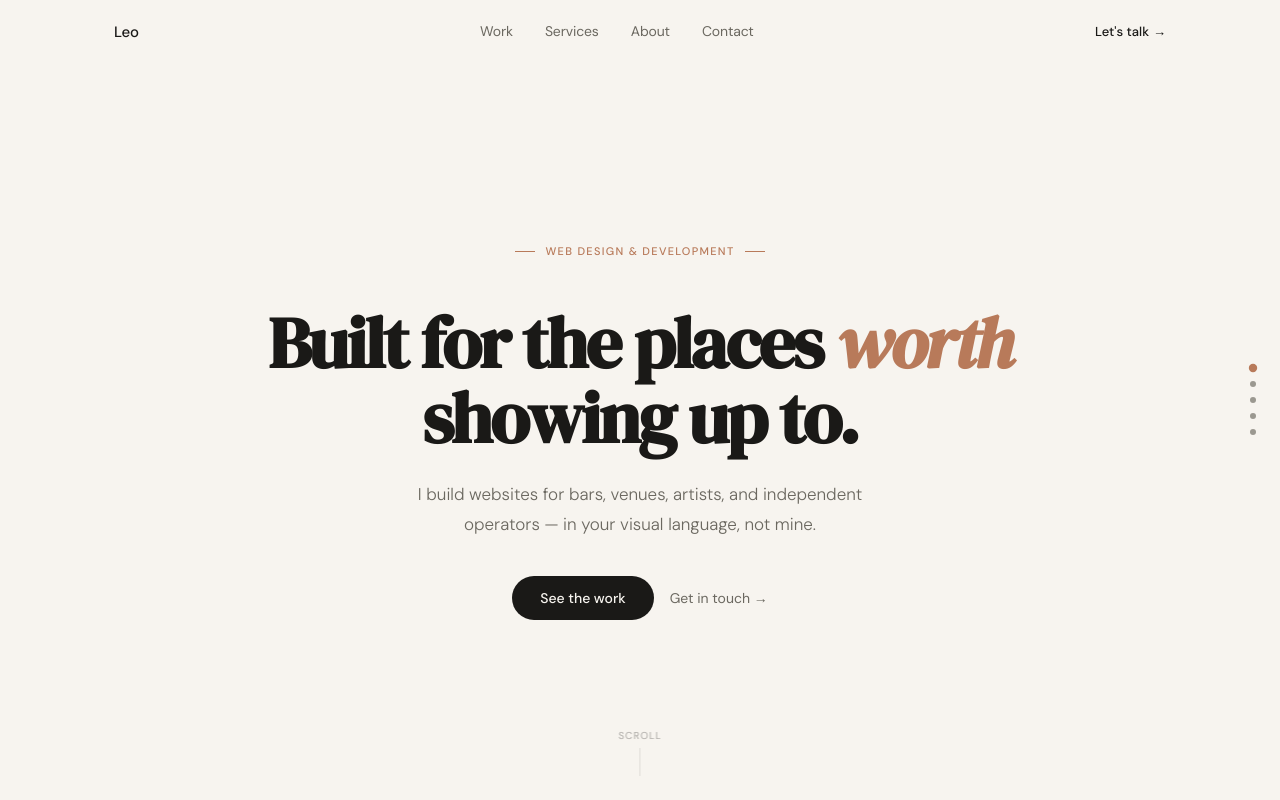
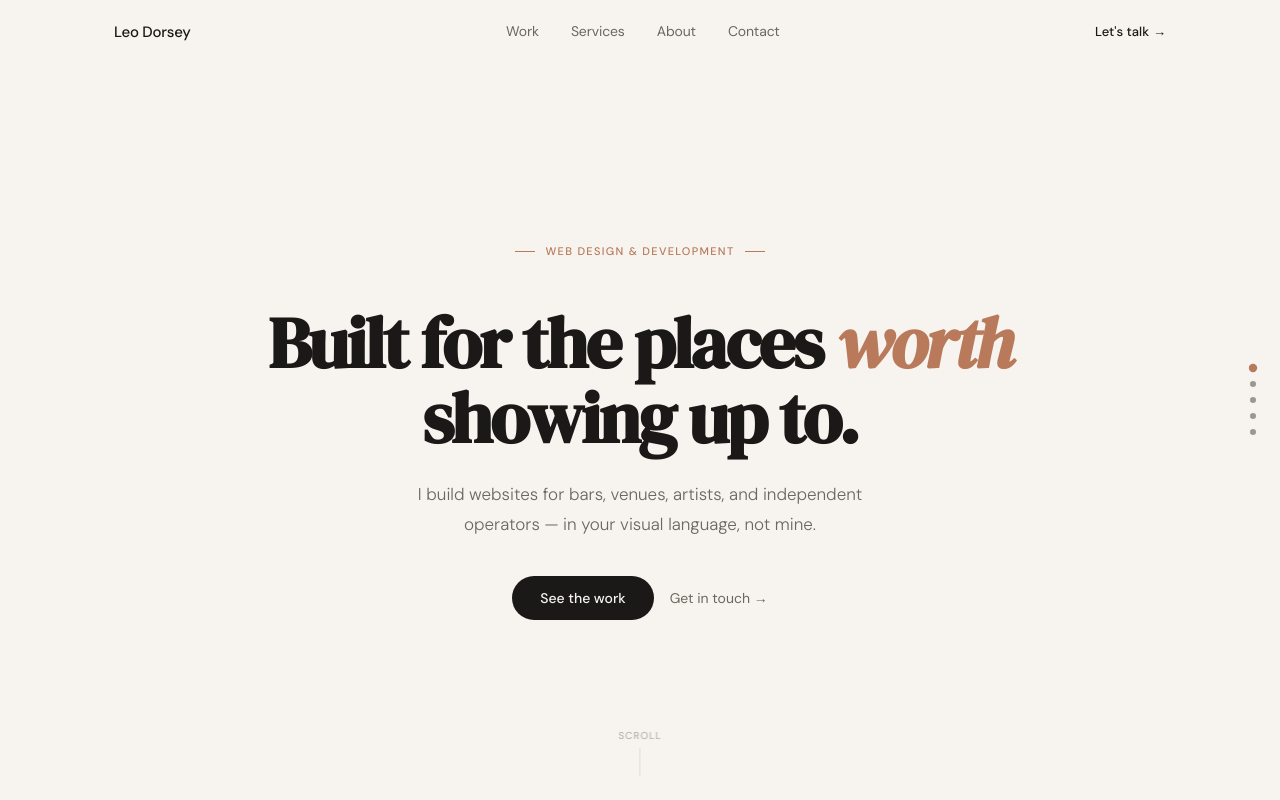
Before and after one commit to lddorse/leodorsey-site, a React (Vite) app: page / in a window 1280 px wide. Built offline with nearby package versions, Linux system fonts and the light colour scheme.

Commit message:
Update name in Navbar from 'Leo' to 'Leo Dorsey'

```diff
--- a/src/components/Navbar.jsx
+++ b/src/components/Navbar.jsx
@@ -118,7 +118,7 @@ const Navbar = () => {
             fontFamily: "'DM Sans', sans-serif",
             letterSpacing: '-0.015em',
           }}>
-            Leo
+            Leo Dorsey
           </Link>
 
           <div className="nav-links" style={{ display: 'flex', alignItems: 'center', gap: '2rem' }}>
```
